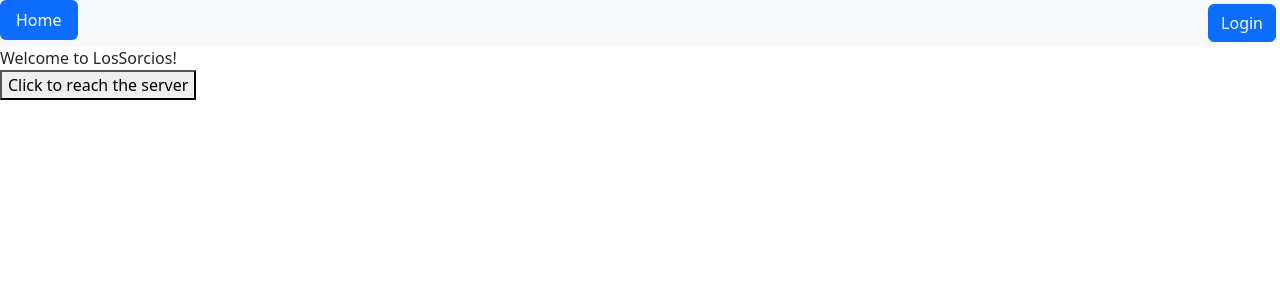
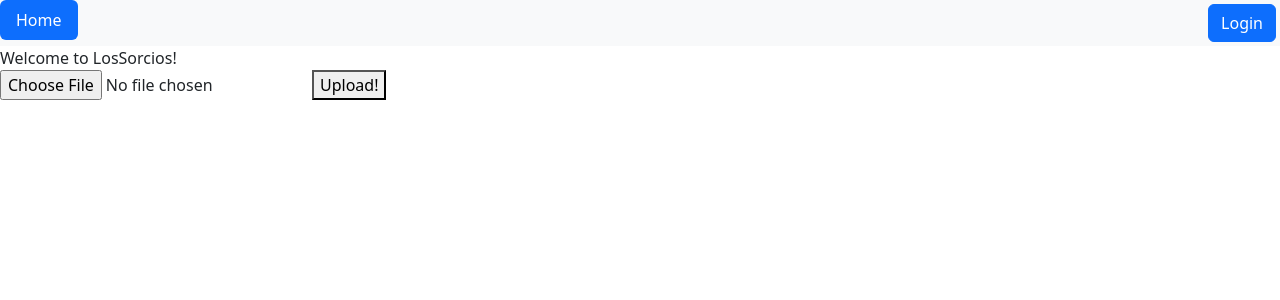
Before and after one commit to ckclassrooms/final-project-proposal-los-sorcios, a React (Vite) app: page / in a window 1280 px wide. Shown: the top 300 px of the page. Built offline with nearby package versions, Linux system fonts and the light colour scheme; no server answers.

Commit message:
working image input

```diff
--- a/src/App.jsx
+++ b/src/App.jsx
@@ -14,6 +14,7 @@ import { supabase } from './supabaseClient'
 function App() {
 
   const [session, setSession] = useState(null);
+  const [file, setFile] = useState(null);
 
   // Manage session with Github
   useEffect(() => {
@@ -27,11 +28,19 @@ function App() {
   }, [])
 
   const invokeFunction = async() =>{
-    console.log("OK")
     const { data, error } = await supabase.functions.invoke('prova', {
-      body: { foo: 'bar' }
+      body: { filename: file.name },
     })
     console.log(data)
+
+  }
+
+  const onFileChange = event => {
+    setFile(event.target.files[0]);
+  };
+
+  const onFileUpload = () => {
+    invokeFunction();
   }
 
   return (
@@ -42,7 +51,10 @@ function App() {
           <Route path="/" element={<Landing session={session} setSession={setSession}/>} />
         </Routes>
     </div>
-    <button onClick={invokeFunction}>Click to reach the server</button>
+    <div>
+      <input type="file" onChange={onFileChange} />
+      <button onClick={onFileUpload}>Upload!</button>
+    </div>
     </>
   );
 }
```
Also changed, not shown: 1 other file (tests, documents, lock files or other folders).
